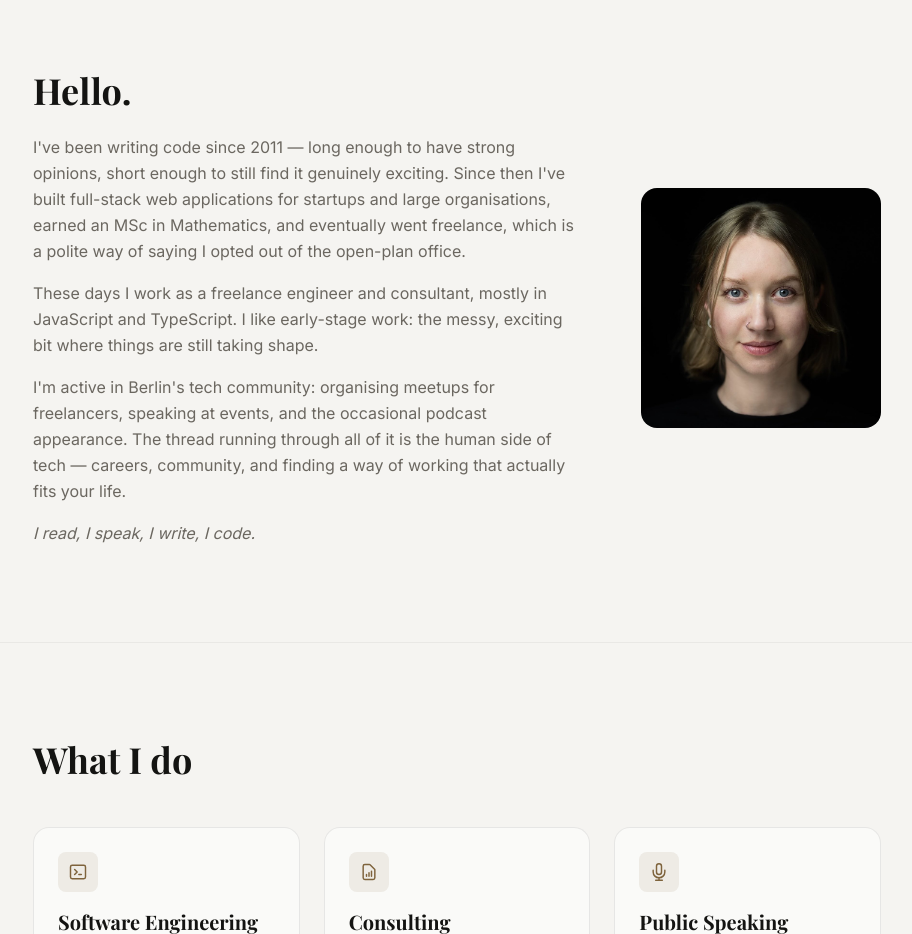
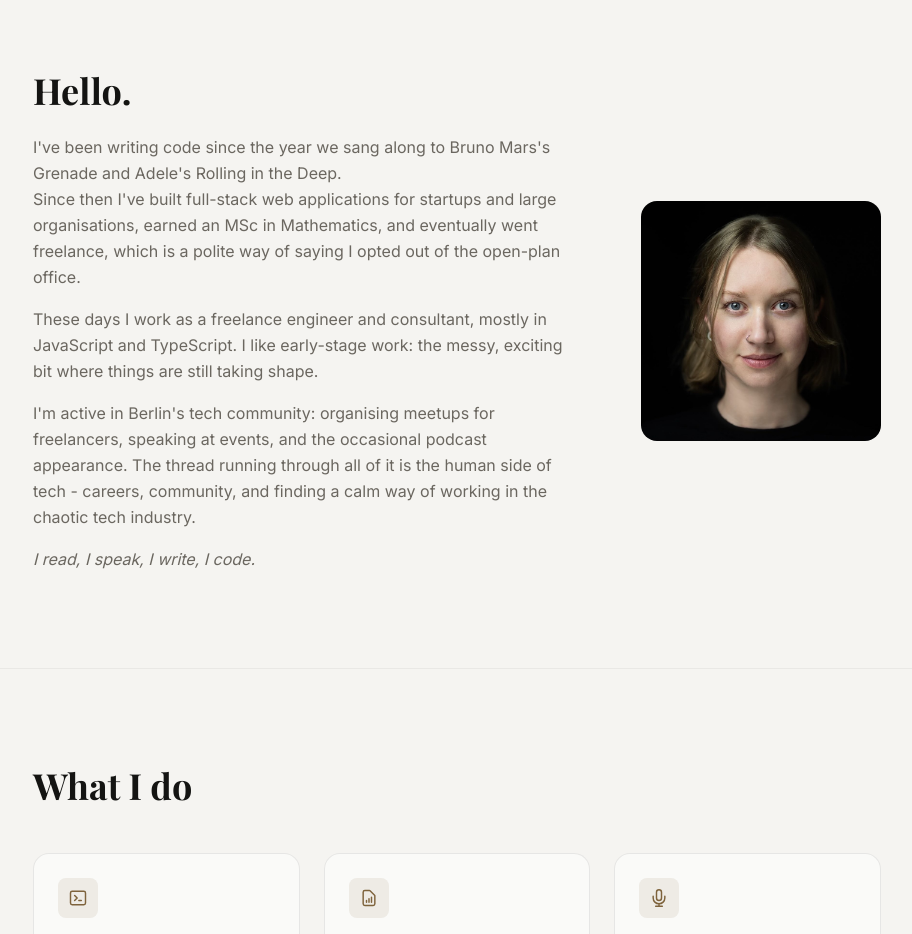
Before and after one commit to judicodes/personal-homepage, an Astro site: page / in a window 1280 px wide. Shown: the part 1040-1974 px from the top of the page, without its empty margins (183-1095 px from the left). Built offline with nearby package versions, Linux system fonts and the light colour scheme; Astro itself is replaced by a stand-in of ours; a web font is replaced by a local one.

Commit message:
Modify About section.

```diff
--- a/src/components/About.astro
+++ b/src/components/About.astro
@@ -1,12 +1,11 @@
 ---
-import { Image } from 'astro:assets';
-import photo from '../assets/judi1_square_small.jpeg';
+import { Image } from "astro:assets";
+import photo from "../assets/judi1_square_small.jpeg";
 ---
 
 <section id="hello" class="py-16 sm:py-24 reveal">
   <div class="max-w-4xl mx-auto px-6">
     <div class="grid grid-cols-1 md:grid-cols-3 gap-12 md:gap-16 items-center">
-
       <!-- Bio -->
       <div class="md:col-span-2 order-2 md:order-1">
         <h2 class="font-serif text-3xl sm:text-4xl font-bold text-fg mb-6">
@@ -14,31 +13,32 @@ import photo from '../assets/judi1_square_small.jpeg';
         </h2>
         <div class="space-y-4 text-fg-muted leading-relaxed">
           <p>
-            I've been writing code since 2011 — long enough to have strong opinions,
-            short enough to still find it genuinely exciting. Since then I've built
-            full-stack web applications for startups and large organisations, earned an
-            MSc in Mathematics, and eventually went freelance, which is a polite way of
-            saying I opted out of the open-plan office.
+            I've been writing code since the year we sang along to Bruno Mars's
+            Grenade and Adele's Rolling in the Deep.<br />Since then I've built
+            full-stack web applications for startups and large organisations,
+            earned an MSc in Mathematics, and eventually went freelance, which
+            is a polite way of saying I opted out of the open-plan office.
           </p>
           <p>
-            These days I work as a freelance engineer and consultant, mostly in JavaScript
-            and TypeScript. I like early-stage work: the messy, exciting bit where things
-            are still taking shape.
+            These days I work as a freelance engineer and consultant, mostly in
+            JavaScript and TypeScript. I like early-stage work: the messy,
+            exciting bit where things are still taking shape.
           </p>
           <p>
-            I'm active in Berlin's tech community: organising meetups for freelancers,
-            speaking at events, and the occasional podcast appearance. The thread running
-            through all of it is the human side of tech — careers, community, and finding
-            a way of working that actually fits your life.
+            I'm active in Berlin's tech community: organising meetups for
+            freelancers, speaking at events, and the occasional podcast
+            appearance. The thread running through all of it is the human side
+            of tech - careers, community, and finding a calm way of working in
+            the chaotic tech industry.
           </p>
-          <p class="italic">
-            I read, I speak, I write, I code.
-          </p>
+          <p class="italic">I read, I speak, I write, I code.</p>
         </div>
       </div>
 
       <!-- Photo -->
-      <div class="md:col-span-1 order-1 md:order-2 flex justify-center md:justify-end">
+      <div
+        class="md:col-span-1 order-1 md:order-2 flex justify-center md:justify-end"
+      >
         <Image
           src={photo}
           alt="Judith Boehlert"
@@ -47,7 +47,6 @@ import photo from '../assets/judi1_square_small.jpeg';
           class="w-48 h-48 md:w-full md:h-auto md:aspect-square rounded-2xl object-cover"
         />
       </div>
-
     </div>
   </div>
 </section>
```
